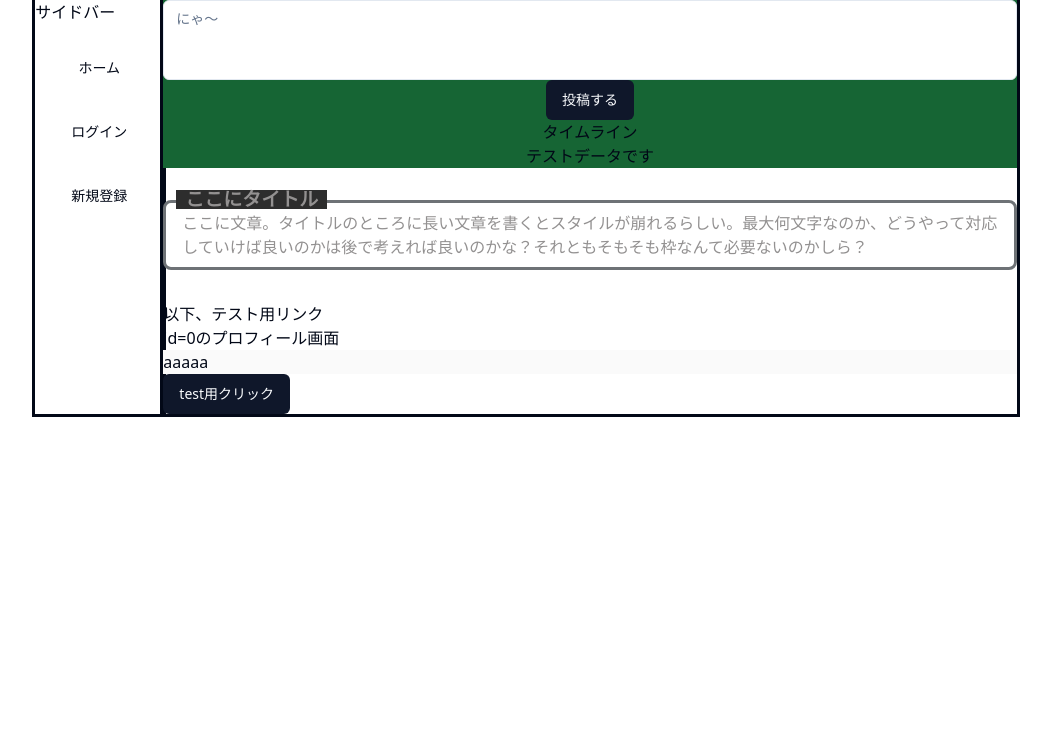
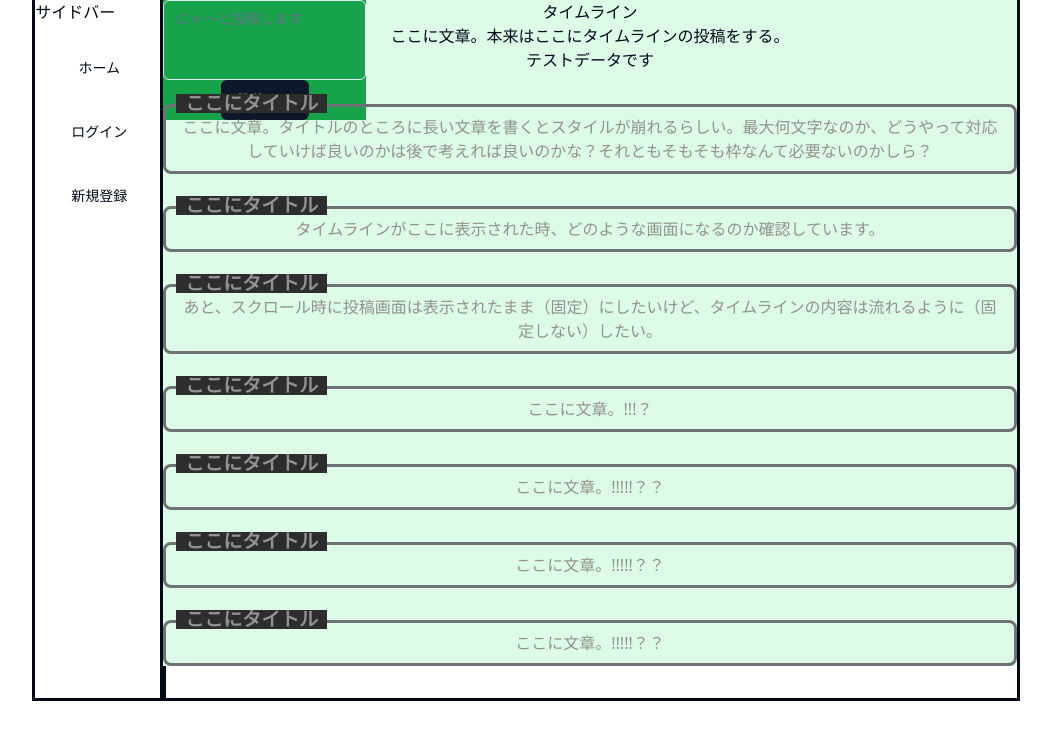
Before and after one commit to Rei1449/sns, a React (Vite) app in the folder frontend/: page / in a window 1280 px wide. Shown: the top 740 px of the page, without its empty margins (114-1165 px from the left). Built offline with nearby package versions, Linux system fonts and the light colour scheme.

Commit message:
テスト

```diff
--- a/frontend/src/home_and_profile/CreatePost.tsx
+++ b/frontend/src/home_and_profile/CreatePost.tsx
@@ -31,8 +31,8 @@ export default function CreatePost({ createrId } : { createrId:number }) {
                     <FormItem>
                         <FormControl>
                             <Textarea
-                                placeholder="にゃ～"
-                                className="resize-none"
+                                placeholder="にゃ～と投稿します"
+                                className="resize-none bg-green-600"
                                 {...field}
                             />
                         </FormControl>
--- a/frontend/src/home_and_profile/Home.tsx
+++ b/frontend/src/home_and_profile/Home.tsx
@@ -12,24 +12,13 @@ export default function Home() {
                 <SideBar />
             </div>
 
-            <div className='flex-initial basis-2/3 outline'>
-                <div className="bg-green-800 w-70 h-1000 text-center">
+            <div className='relative basis-2/3 outline'>
+                <div className="fixed bg-green-600 text-center">
                     <CreatePost createrId = { 0 /*自分のid*/ } />
+                </div>
+                <div className="bg-green-100 w-70 h-1000 text-center">
                     <Timeline />
                 </div>
-
-                <div className='box'>
-                    <span className='box-title'>ここにタイトル</span>
-                    <p>ここに文章。タイトルのところに長い文章を書くとスタイルが崩れるらしい。最大何文字なのか、どうやって対応していけば良いのかは後で考えれば良いのかな？それともそもそも枠なんて必要ないのかしら？</p>
-                </div>
-
-                <h2 className='homeH2'>以下、テスト用リンク</h2>
-                <Link to="/profile/0">id=0のプロフィール画面</Link>
-
-                <div className="bg-neutral-50 dark:bg-white">
-                    aaaaa
-                </div>
-                <Button>test用クリック</Button>
             </div>
         </div>
     )
--- a/frontend/src/home_and_profile/Timeline.tsx
+++ b/frontend/src/home_and_profile/Timeline.tsx
@@ -36,8 +36,42 @@ export default function Timeline() {
     return (
         <div className="timeline">
             <p>タイムライン</p>
+            <p>ここに文章。本来はここにタイムラインの投稿をする。</p>
             <div>
                 { posts.map( (post) => post.content ) }
+            </div>
+
+            <div className='box'>
+                <span className='box-title'>ここにタイトル</span>
+                <p>ここに文章。タイトルのところに長い文章を書くとスタイルが崩れるらしい。最大何文字なのか、どうやって対応していけば良いのかは後で考えれば良いのかな？それともそもそも枠なんて必要ないのかしら？</p>
+            </div>
+
+            <div className='box'>
+                <span className='box-title'>ここにタイトル</span>
+                <p>タイムラインがここに表示された時、どのような画面になるのか確認しています。</p>
+            </div>
+
+            <div className='box'>
+                <span className='box-title'>ここにタイトル</span>
+                <p>あと、スクロール時に投稿画面は表示されたまま（固定）にしたいけど、タイムラインの内容は流れるように（固定しない）したい。</p>
+            </div>
+
+            <div className='box'>
+                <span className='box-title'>ここにタイトル</span>
+                <p>ここに文章。!!!？</p>
+            </div>
+
+            <div className='box'>
+                <span className='box-title'>ここにタイトル</span>
+                <p>ここに文章。!!!!!？？</p>
+            </div>
+            <div className='box'>
+                <span className='box-title'>ここにタイトル</span>
+                <p>ここに文章。!!!!!？？</p>
+            </div>
+            <div className='box'>
+                <span className='box-title'>ここにタイトル</span>
+                <p>ここに文章。!!!!!？？</p>
             </div>
         </div>
     )
```
